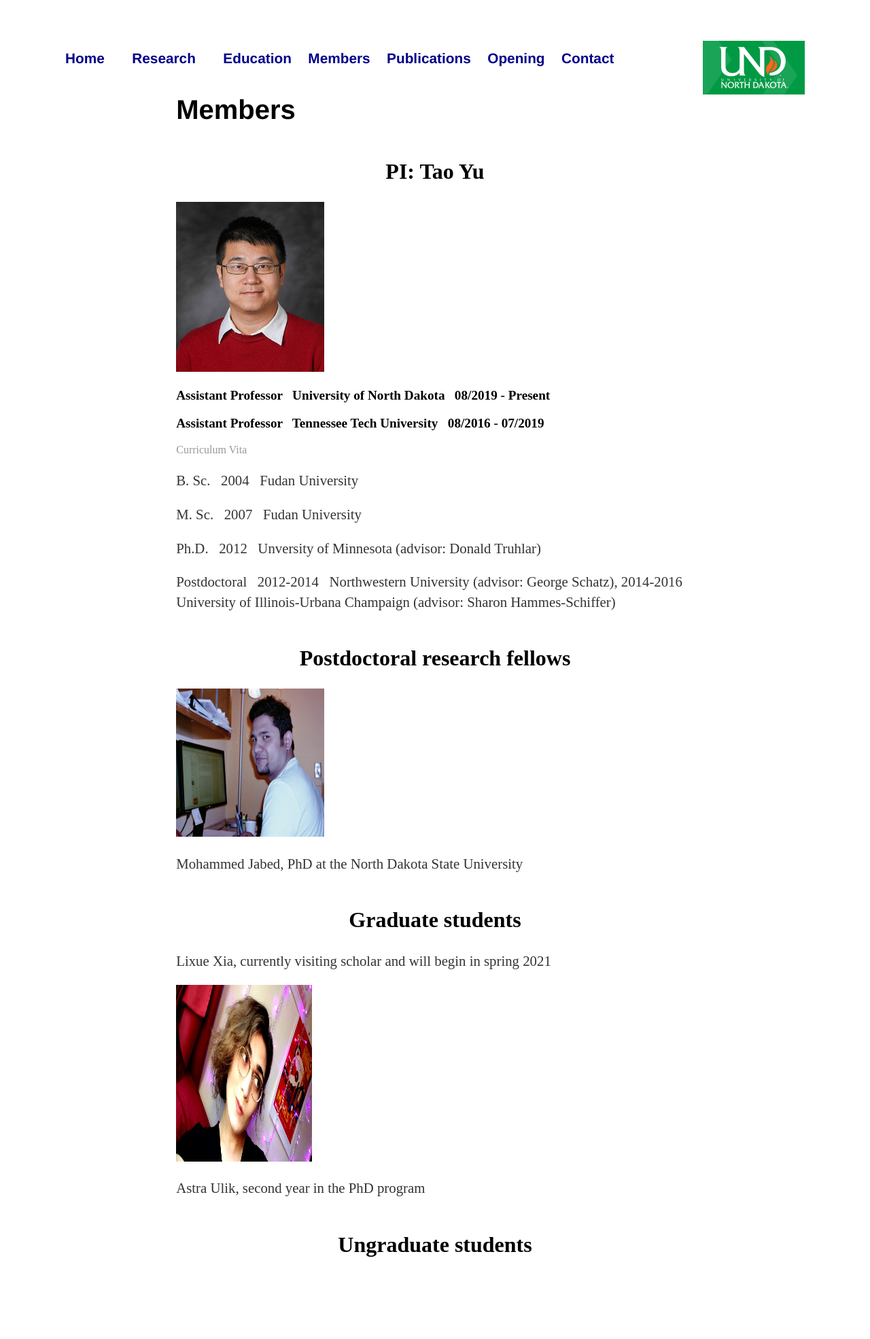
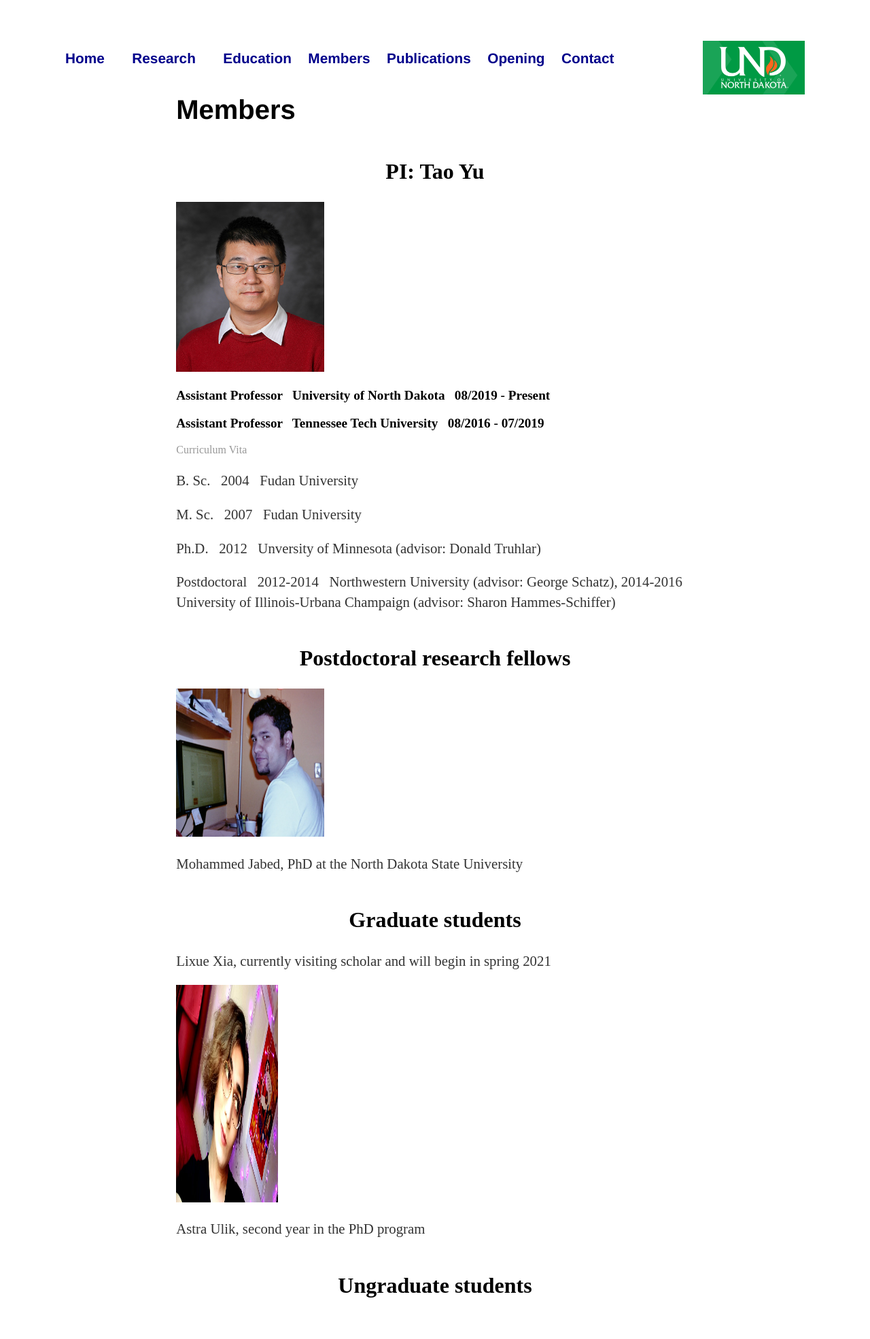
Before and after one commit to comchemyu/und.research.github.io, a Jekyll site: the page built from group/index.html, in a window 1280 px wide. Shown: the whole page at 68% size. Built offline with Jekyll 4.4.1, drawn with Linux system fonts in a browser that asks for light colours; before the commit the page ends 1910 px from its top, so only the background shows below that.

Commit message:
Update index.html

```diff
--- a/group/index.html
+++ b/group/index.html
@@ -35,7 +35,7 @@
   <p style="font-size:130%;">Mohammed Jabed, PhD at the North Dakota State University</p>
   <h2>Graduate students</h2>
   <p style="font-size:130%;">Lixue Xia, currently visiting scholar and will begin in spring 2021</p>
-   <img src="/und.research.github.io/group/Astra.jpg" alt="Tao Yu" width="200" height="260">
+   <img src="/und.research.github.io/group/Astra.jpg" alt="Tao Yu" width="150" height="320">
   <p style="font-size:130%;">Astra Ulik, second year in the PhD program</p>
   <h2>Ungraduate students</h2>
 
```
